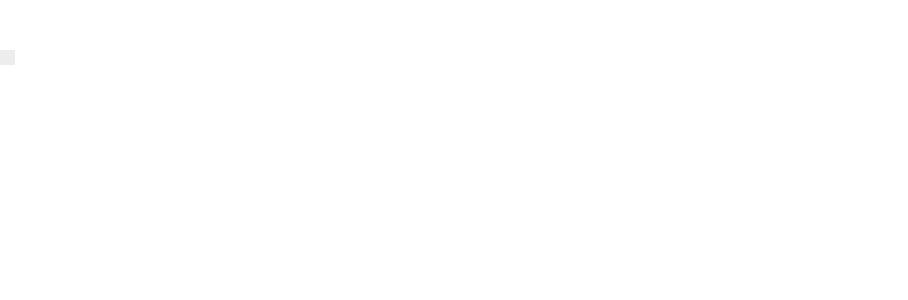
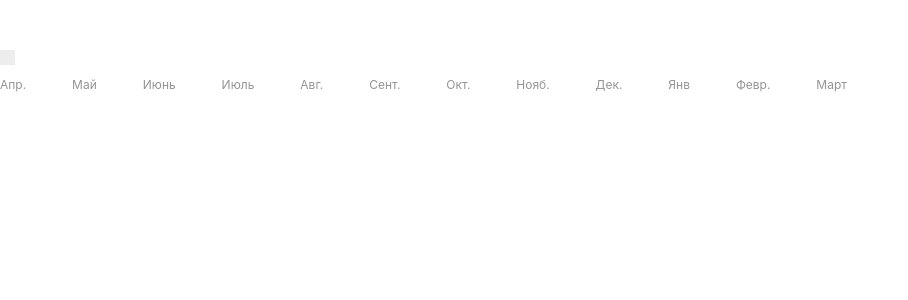
Before and after one commit to Hanskyi/test, a React (Create React App) app: page / in a window 1280 px wide. Shown: the top 300 px of the page, without its empty margins (0-908 px from the left). Built offline with nearby package versions, Linux system fonts and the light colour scheme.

Commit message:
created month component

```diff
--- a/src/App.tsx
+++ b/src/App.tsx
@@ -1,11 +1,13 @@
 import React from 'react';
 import './App.css';
-import EllItem from "./Components/СellItem";
+import EllItem from "./Components/CellItem/СellItem";
+import Month from "./Components/Month/Month";
 
 function App() {
   return (
     <div className="App" style={{margin: "50px auto", maxWidth: "1200"}}>
       <EllItem/>
+        <Month/>
     </div>
   );
 }
--- a/src/Components/СellItem.tsx
+++ b/src/Components/CellItem/СellItem.tsx
@@ -3,9 +3,7 @@ import './сellItemStyle.css';
 
 const EllItem = () => {
     return (
-        <div className="сell-item">
-
-        </div>
+        <div className="сell-item"></div>
     );
 };
 
--- a/src/Components/сellItemStyle.css
+++ b/src/Components/CellItem/сellItemStyle.css
@@ -23,7 +23,6 @@
 
 .twenty-to-twenty-nine-contributions{
     background-color: #527BA0;
-
 }
 
 .thirty-plus-contributions{
--- /dev/null
+++ b/src/Components/Month/Month.tsx
@@ -0,0 +1,15 @@
+import React from 'react';
+import './montsStyles.css';
+
+const Month = () => {
+    const monthName = ['Апр.', 'Май','Июнь','Июль','Авг.','Сент.','Окт.','Нояб.','Дек.','Янв','Февр.','Март',]
+    return (
+        <div className="month-container">
+            {monthName.map(item => {
+                return <p key={item} className="month">{item}</p>
+            })}
+        </div>
+    );
+};
+
+export default Month;
--- /dev/null
+++ b/src/Components/Month/montsStyles.css
@@ -0,0 +1,13 @@
+.month-container {
+    display: flex;
+    width: 847px;
+    justify-content: space-between;
+}
+
+.month {
+    color: #959494;
+    font-size: 12px;
+    font-style: normal;
+    font-weight: 400;
+    line-height: normal;
+}
```
